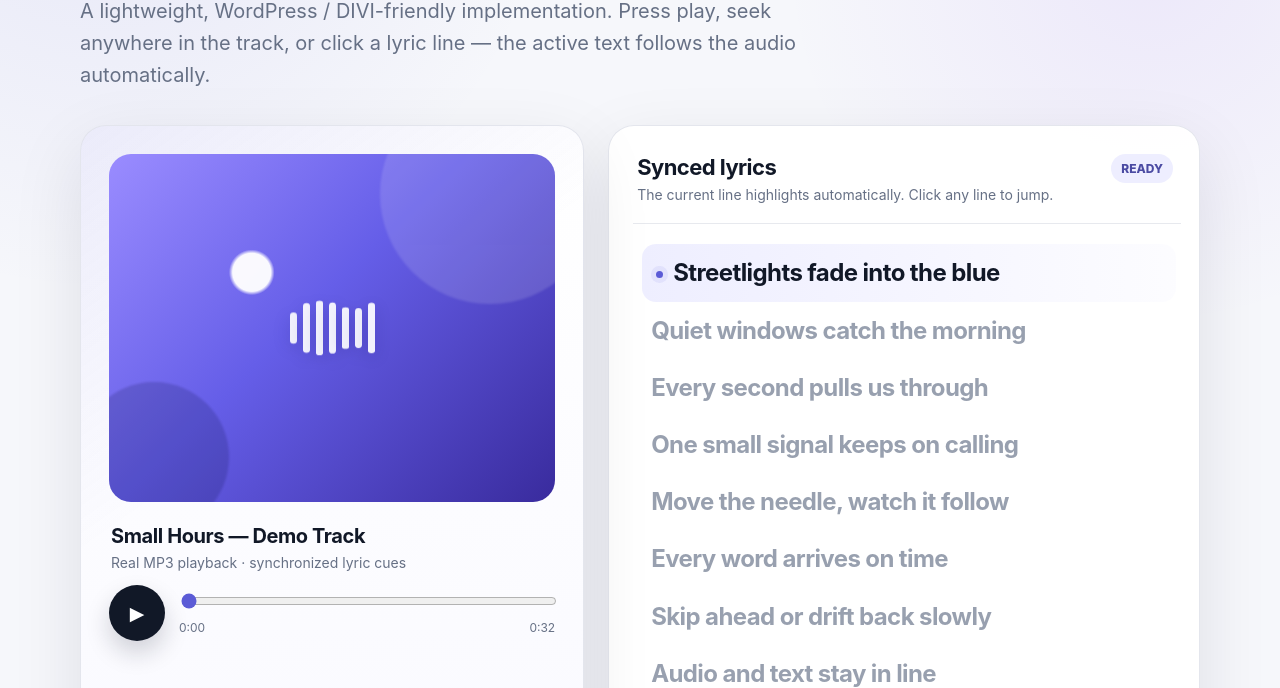
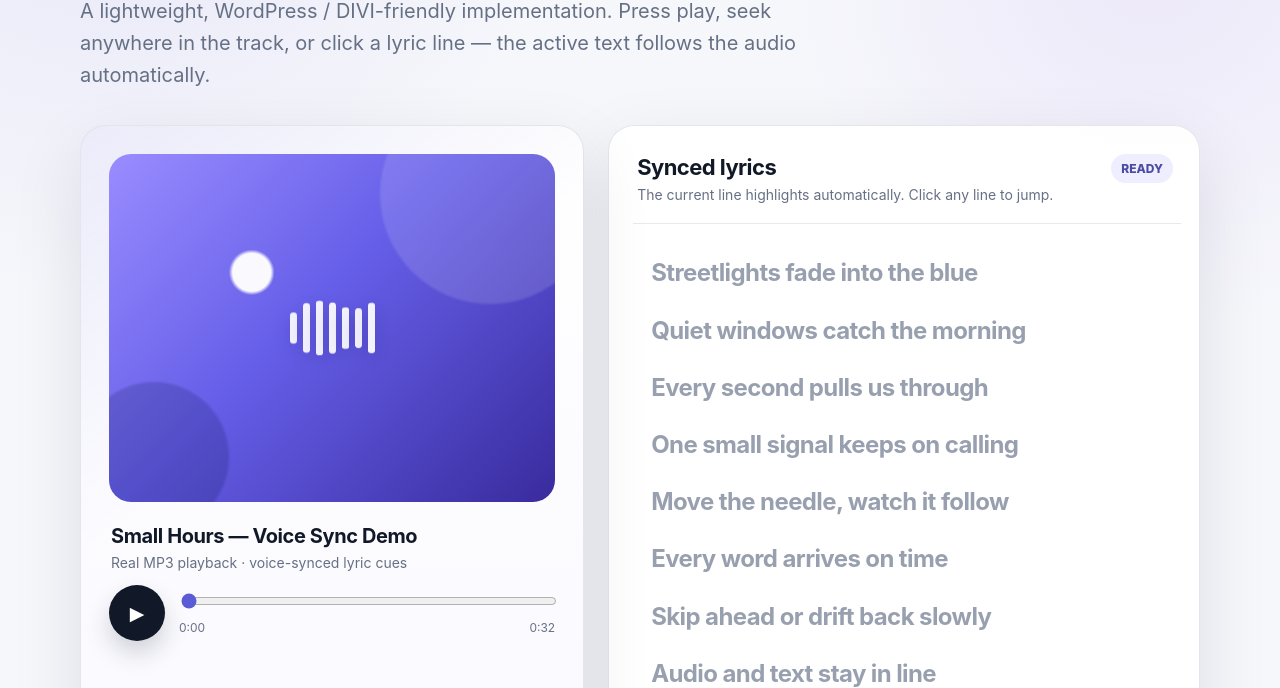
Before and after one commit to srdyilmaz197-a11y/northstar-tracking-rescue, a plain HTML site: page lyrics-sync-demo/index.html in a window 1280 px wide. Shown: the part 264-952 px from the top of the page. Drawn offline with Linux system fonts and the light colour scheme.

Commit message:
Sync demo lyrics to spoken MP3 cues

```diff
--- a/lyrics-sync-demo/index.html
+++ b/lyrics-sync-demo/index.html
@@ -311,8 +311,8 @@
           </div>
         </div>
         <div class="track-meta">
-          <strong>Small Hours — Demo Track</strong>
-          <span>Real MP3 playback · synchronized lyric cues</span>
+          <strong>Small Hours — Voice Sync Demo</strong>
+          <span>Real MP3 playback · voice-synced lyric cues</span>
         </div>
         <div class="controls">
           <button class="play" id="playButton" aria-label="Play demo">▶</button>
@@ -341,19 +341,19 @@
       <div class="proof-item"><strong>Seek-safe sync</strong><span>Lyrics recalculate from current audio time, so scrubbing forward or backward stays accurate.</span></div>
       <div class="proof-item"><strong>Responsive</strong><span>Designed to work cleanly on desktop and mobile layouts.</span></div>
     </section>
-    <p class="footnote">Demo content and audio are original. The page plays a real MP3 file and synchronizes lyric cues with the HTML audio currentTime API; the same pattern can be placed in a DIVI Code Module.</p>
+    <p class="footnote">The demo voice is synthesized locally for timing proof. The page plays a real MP3 file and synchronizes each line with the HTML audio currentTime API; the same pattern can be placed in a DIVI Code Module.</p>
   </main>
 
   <script>
     const cueData = [
-      [0.0,  "Streetlights fade into the blue"],
-      [4.0,  "Quiet windows catch the morning"],
-      [8.0,  "Every second pulls us through"],
-      [12.0, "One small signal keeps on calling"],
-      [16.0, "Move the needle, watch it follow"],
-      [20.0, "Every word arrives on time"],
-      [24.0, "Skip ahead or drift back slowly"],
-      [28.0, "Audio and text stay in line"]
+      [0.800,  "Streetlights fade into the blue"],
+      [4.109,  "Quiet windows catch the morning"],
+      [7.468,  "Every second pulls us through"],
+      [10.722, "One small signal keeps on calling"],
+      [14.506, "Move the needle, watch it follow"],
+      [18.216, "Every word arrives on time"],
+      [21.445, "Skip ahead or drift back slowly"],
+      [24.999, "Audio and text stay in line"]
     ];
 
     const audio = document.getElementById('audio');
@@ -393,7 +393,7 @@
     }
 
     function activeIndexAt(time) {
-      let active = 0;
+      let active = -1;
       for (let i = 0; i < cueData.length; i++) {
         if (time >= cueData[i][0]) active = i; else break;
       }
```
Also changed, not shown: 1 other file.
